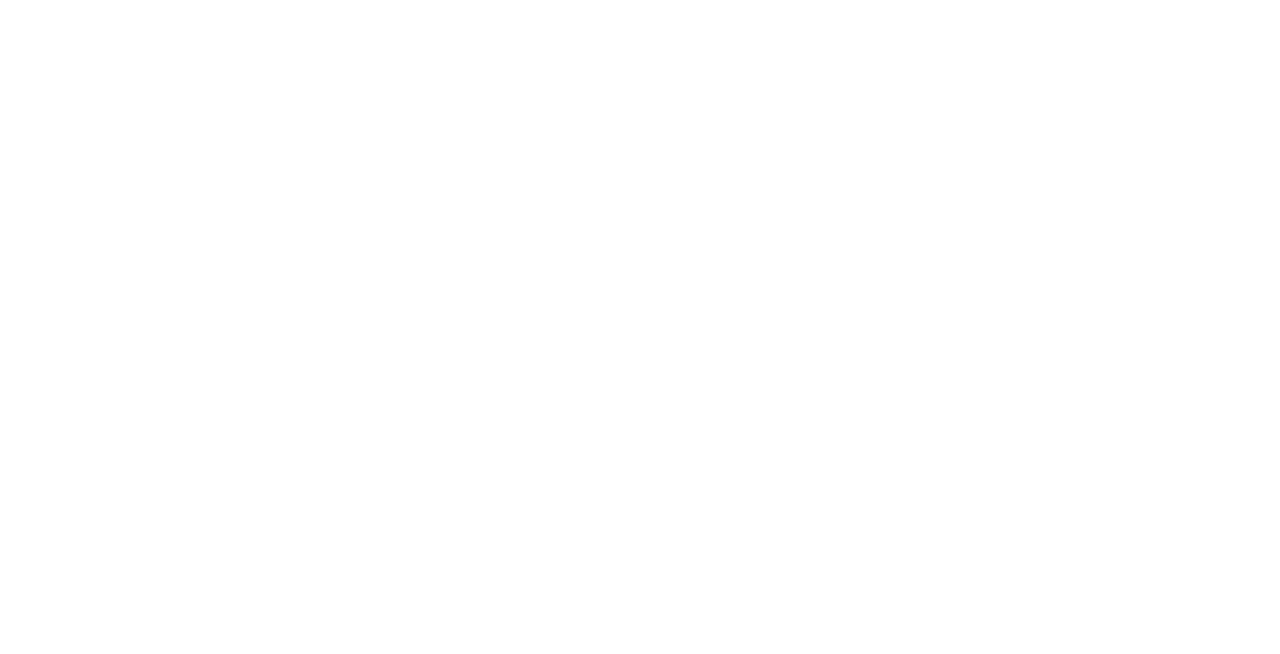
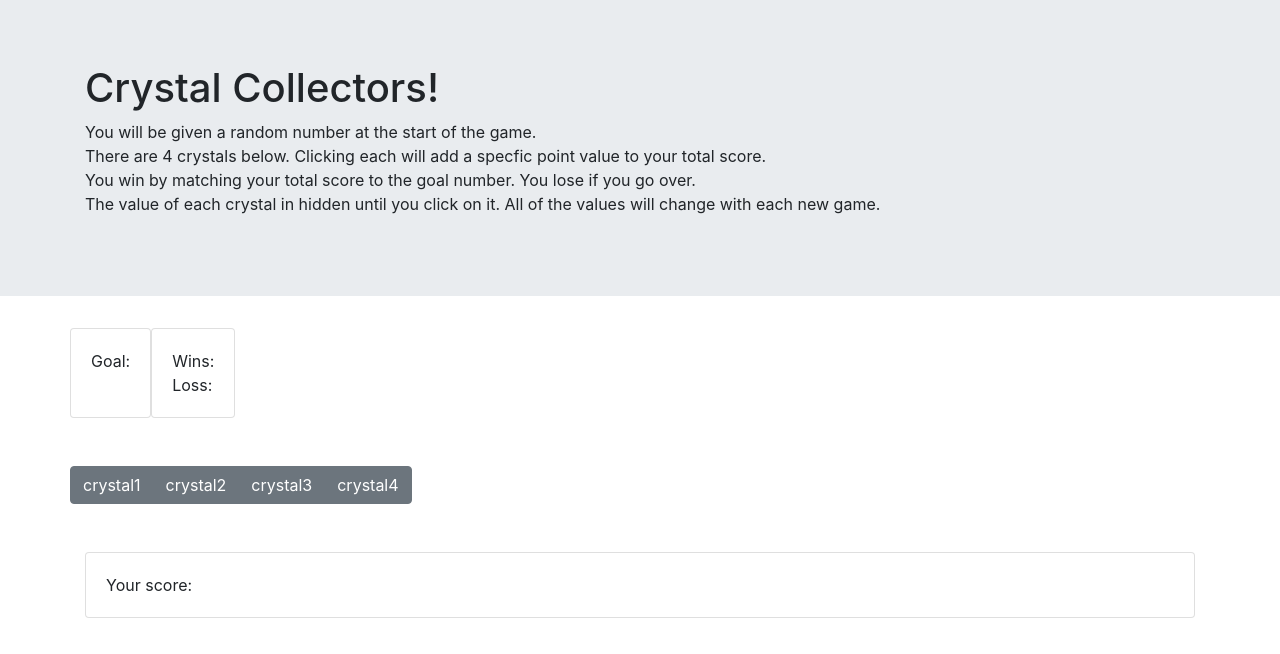
Before and after one commit to jckent/unit-4-game, a plain HTML site: page index.html in a window 1280 px wide. Drawn offline with nearby package versions, Linux system fonts and the light colour scheme.

Commit message:
finished raw html file

```diff
--- a/index.html
+++ b/index.html
@@ -1,4 +1,6 @@
-<!DOCTYPE html>
+<!doctype html>
+<html lang="en">
+
 <title> Crystal Collector!</title>
 
 <header>
@@ -6,3 +8,67 @@
     <link rel="stylesheet" href="https://stackpath.bootstrapcdn.com/bootstrap/4.3.1/css/bootstrap.min.css" integrity="sha384-ggOyR0iXCbMQv3Xipma34MD+dH/1fQ784/j6cY/iJTQUOhcWr7x9JvoRxT2MZw1T" crossorigin="anonymous">
     <link rel="stylesheet" type="text/css" href="assets/css/style.css">
 </header>
+
+    <body>
+            <div class="jumbotron jumbotron-fluid">
+                    <div class="container">
+                      <h1 class="pageName">Crystal Collectors!</h1>
+                      <p class="instructions">You will be given a random number at the start of the game. <br>
+                      There are 4 crystals below. Clicking each will add a specfic point value to your total score. <br>
+                      You win by matching your total score to the goal number. You lose if you go over. <br>
+                      The value of each crystal in hidden until you click on it. All of the values will change with each new game.
+
+                      </p>
+                    </div>
+            </div>
+
+        <div class='container'>
+            <div= class='row'>
+                <div class="card">
+                    <div class="card-body">
+                      <!--This will be the goal value-->
+                      Goal:
+                    </div>
+                  </div>
+
+                <div class="card">
+                    <div class="card-body">
+                    <!--This will be the win/loss card-->
+                        Wins: <br>
+                        Loss:
+                    </div>
+                </div>
+            </div>
+        </div>
+        <br><br>
+
+        <div class='container'>
+            <div class= 'row'>
+                <!--these still need css for crystal images-->
+                <div class="btn-toolbar" role="toolbar" aria-label="Toolbar with button groups">
+                        <div class="btn-group mr-2" role="group" aria-label="First group">
+                          <button type="button" class="btn btn-secondary">crystal1</button>
+                          <button type="button" class="btn btn-secondary">crystal2</button>
+                          <button type="button" class="btn btn-secondary">crystal3</button>
+                          <button type="button" class="btn btn-secondary">crystal4</button>
+                        </div>
+                </div>
+            </div>
+        </div>
+
+        <br><br>
+
+        <div class= 'container'>
+            <div class="card">
+                <div class="card-body">
+                    <!--This will be the total score card-->
+                        Your score:
+                </div>
+            </div>
+        </div>
+
+
+
+    </body>
+
+</html>
```
